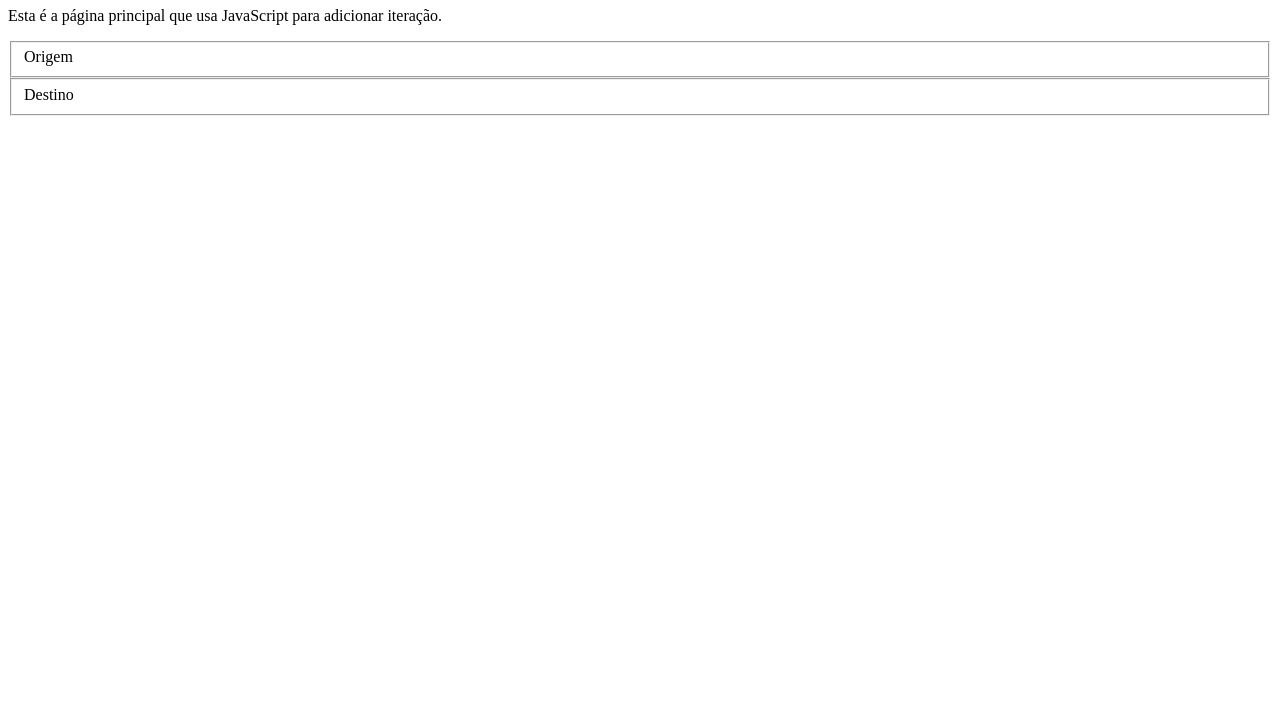
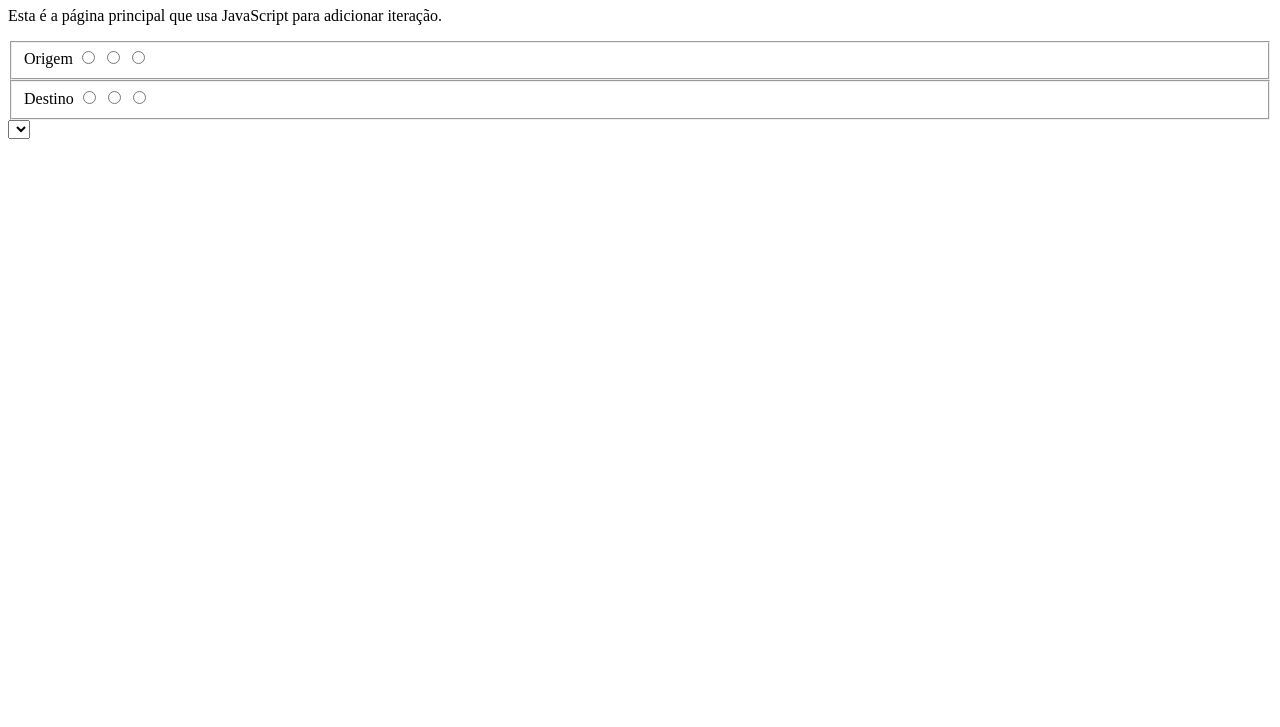
Before and after one commit to ufjf-dcc202/ufjf-dcc202-2023-3-b-atv12-AlexandreVp, a website with bundled scripts: page index.html in a window 1280 px wide. Shown: the part 73-800 px from the top of the page. Built offline with nearby package versions, Linux system fonts and the light colour scheme.

Commit message:
Adicionando inputs

```diff
--- a/index.html
+++ b/index.html
@@ -12,8 +12,19 @@
         <p>Esta é a página principal que usa JavaScript para adicionar iteração.</p>
         <section>
             <form name="entrada">
-                <fieldset>Origem</fieldset>
-                <fieldset>Destino</fieldset>
+                <fieldset>
+                    Origem
+                    <input type="radio" name="origem" value="pomar">
+                    <input type="radio" name="origem" value="joao">
+                    <input type="radio" name="origem" value="maria">
+                </fieldset>
+                <fieldset>
+                    Destino
+                    <input type="radio" name="destino" value="pomar">
+                    <input type="radio" name="destino" value="joao">
+                    <input type="radio" name="destino" value="maria">
+                </fieldset>
+                <select></select>
             </form>
         </section>
     </main>
```
